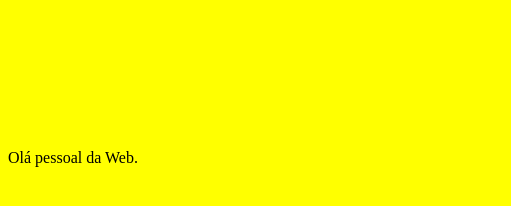
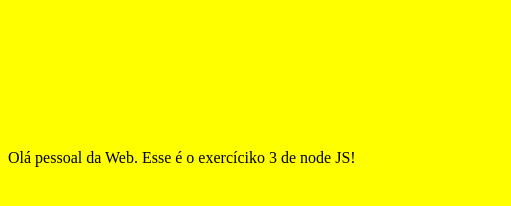
Before and after one commit to matheusbeaumord/pwn-msba, a website: page public/index.html in a window 1280 px wide. Shown: the full height of the page, 0-511 px from the left. Drawn offline with Linux system fonts and the light colour scheme.

Commit message:
fix: request comments

```diff
--- a/public/index.html
+++ b/public/index.html
@@ -10,6 +10,8 @@
 <body>
     <img src="images/logo.png" alt="" class="logo" width="250px">
     Olá pessoal da Web.
+
+    Esse é o exercíciko 3 de node JS!
 </body>
 
 </html>
```
